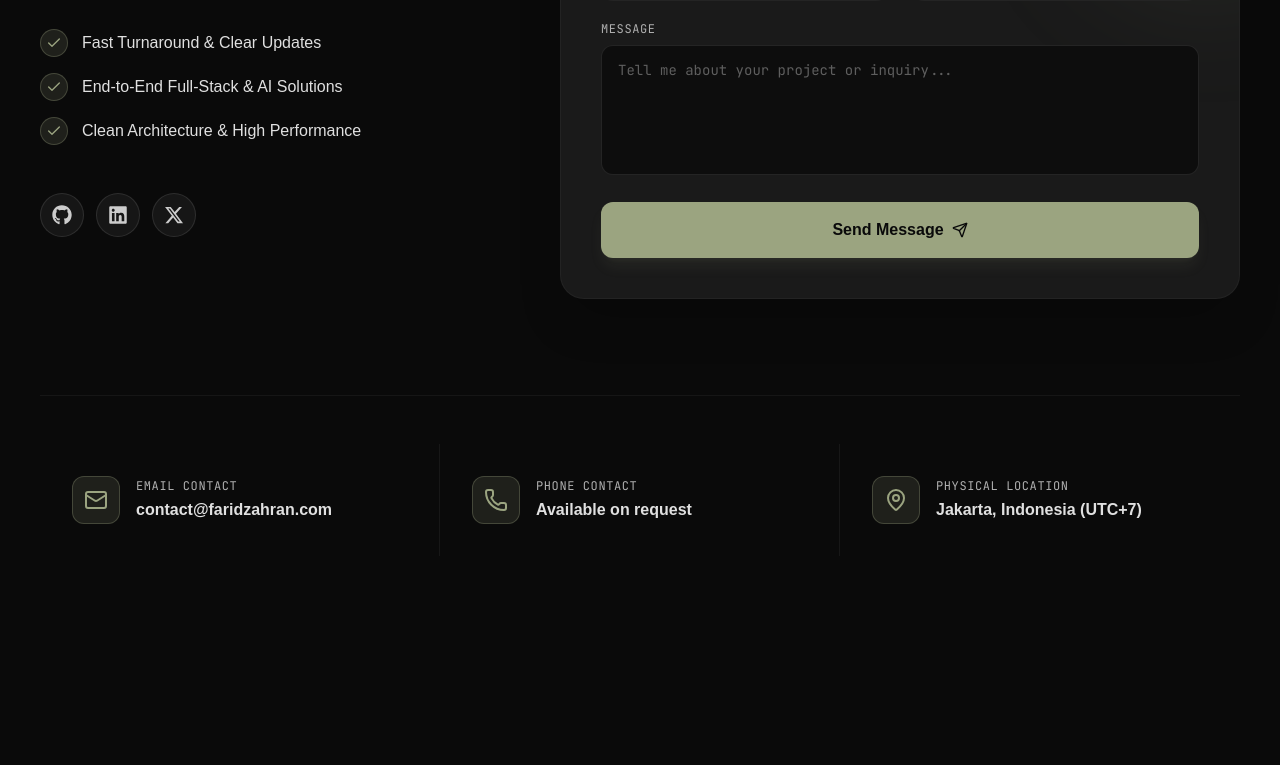
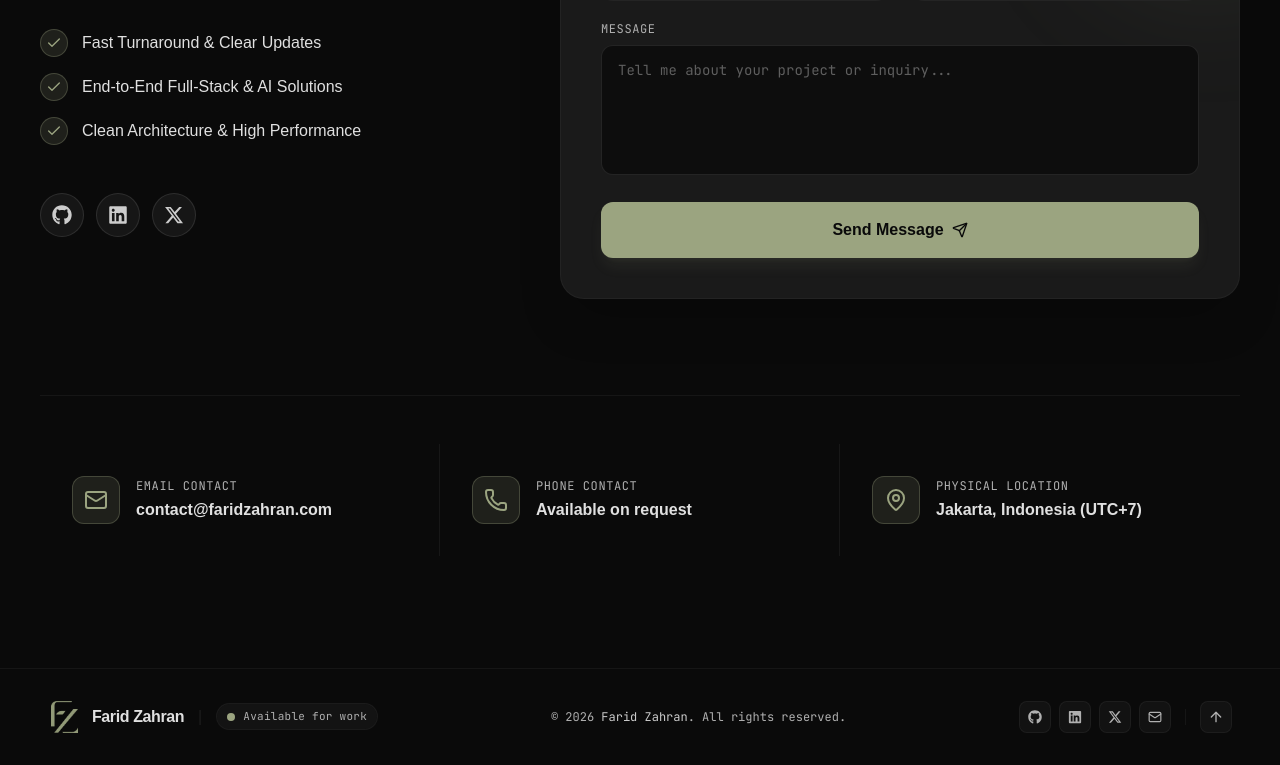
Before and after one commit to HOSEKI7/farid-zahran, a Next.js app: page / in a window 1280 px wide. Shown: the part 6897-7662 px from the top of the page. Before the commit the page ends 7565 px from the top, so only its background shows below. Built offline with nearby package versions, Linux system fonts and the light colour scheme.

Commit message:
feat(ui): add clean thin professional portfolio footer

```diff
--- a/src/app/layout.tsx
+++ b/src/app/layout.tsx
@@ -2,6 +2,7 @@ import type { Metadata } from "next";
 import { Geist, Geist_Mono, JetBrains_Mono } from "next/font/google";
 import "./globals.css";
 import { Navbar } from "@/components/layout/navbar";
+import { Footer } from "@/components/layout/footer";
 
 const geistSans = Geist({
   variable: "--font-geist-sans",
@@ -41,6 +42,7 @@ export default function RootLayout({
       <body className={`bg-background text-foreground font-[Arial,sans-serif] antialiased min-h-screen ${jetbrainsMono.variable}`}>
         <Navbar />
         {children}
+        <Footer />
       </body>
     </html>
   );
--- /dev/null
+++ b/src/components/layout/footer.tsx
@@ -0,0 +1,129 @@
+"use client";
+
+import React from "react";
+import Image from "next/image";
+import logo from "@/assets/images/logo.webp";
+import { FaGithub, FaLinkedin, FaXTwitter } from "react-icons/fa6";
+import { Mail, ArrowUp } from "lucide-react";
+
+export function Footer() {
+  const currentYear = new Date().getFullYear();
+
+  const scrollToTop = () => {
+    window.scrollTo({
+      top: 0,
+      behavior: "smooth",
+    });
+  };
+
+  return (
+    <footer className="w-full border-t border-border/40 bg-background text-foreground py-6 md:py-8 relative z-10">
+      <div className="w-full px-4 sm:px-8 lg:px-12">
+        <div className="flex flex-col md:flex-row items-center justify-between gap-6 md:gap-4">
+
+          {/* Left Column: Logo, Brand Name & Availability Status */}
+          <div className="flex items-center gap-3.5">
+            <a
+              href="#hero"
+              onClick={(e) => {
+                e.preventDefault();
+                scrollToTop();
+              }}
+              className="flex items-center gap-3 group"
+              aria-label="Farid Zahran Home"
+            >
+              <Image
+                src={logo}
+                alt="Farid Zahran Logo"
+                width={32}
+                height={32}
+                className="w-8 h-8 object-contain group-hover:scale-105 transition-transform"
+                unoptimized
+              />
+              <span className="font-bold text-base tracking-tight text-foreground group-hover:text-accent transition-colors">
+                Farid Zahran
+              </span>
+            </a>
+
+            <span className="hidden sm:inline-block text-border/60">|</span>
+
+            {/* Live Availability Status Indicator */}
+            <div className="flex items-center gap-2 px-2.5 py-1 rounded-full bg-card/60 border border-border/40">
+              <span className="relative flex h-2 w-2">
+                <span className="animate-ping absolute inline-flex h-full w-full rounded-full bg-accent opacity-75"></span>
+                <span className="relative inline-flex rounded-full h-2 w-2 bg-accent"></span>
+              </span>
+              <span className="font-mono text-[11px] text-muted tracking-wide">
+                Available for work
+              </span>
+            </div>
+          </div>
+
+          {/* Center Column: Copyright Notice */}
+          <div className="text-center">
+            <p className="font-mono text-xs text-muted">
+              © {currentYear}{" "}
+              <span className="text-secondary font-medium">Farid Zahran</span>. All rights reserved.
+            </p>
+          </div>
+
+          {/* Right Column: Social Media Icons & Back to Top */}
+          <div className="flex items-center gap-3">
+            <div className="flex items-center gap-2">
+              <a
+                href="https://github.com/faridzahran"
+                target="_blank"
+                rel="noopener noreferrer"
+                aria-label="GitHub Profile"
+                className="w-8 h-8 rounded-lg border border-border/50 bg-card/50 flex items-center justify-center text-muted hover:text-foreground hover:border-accent/40 hover:bg-accent/10 transition-all group"
+              >
+                <FaGithub className="w-3.5 h-3.5 group-hover:scale-110 transition-transform" />
+              </a>
+
+              <a
+                href="https://linkedin.com/in/faridzahran"
+                target="_blank"
+                rel="noopener noreferrer"
+                aria-label="LinkedIn Profile"
+                className="w-8 h-8 rounded-lg border border-border/50 bg-card/50 flex items-center justify-center text-muted hover:text-foreground hover:border-accent/40 hover:bg-accent/10 transition-all group"
+              >
+                <FaLinkedin className="w-3.5 h-3.5 group-hover:scale-110 transition-transform" />
+              </a>
+
+              <a
+                href="https://x.com/faridzahran"
+                target="_blank"
+                rel="noopener noreferrer"
+                aria-label="X (Twitter) Profile"
+                className="w-8 h-8 rounded-lg border border-border/50 bg-card/50 flex items-center justify-center text-muted hover:text-foreground hover:border-accent/40 hover:bg-accent/10 transition-all group"
+              >
+                <FaXTwitter className="w-3.5 h-3.5 group-hover:scale-110 transition-transform" />
+              </a>
+
+              <a
+                href="mailto:contact@faridzahran.com"
+                aria-label="Send Email"
+                className="w-8 h-8 rounded-lg border border-border/50 bg-card/50 flex items-center justify-center text-muted hover:text-foreground hover:border-accent/40 hover:bg-accent/10 transition-all group"
+              >
+                <Mail className="w-3.5 h-3.5 group-hover:scale-110 transition-transform" />
+              </a>
+            </div>
+
+            <div className="h-4 w-[1px] bg-border/40 mx-0.5" />
+
+            {/* Back To Top Scroll Button */}
+            <button
+              onClick={scrollToTop}
+              aria-label="Scroll back to top"
+              title="Back to top"
+              className="w-8 h-8 rounded-lg border border-border/50 bg-card/50 flex items-center justify-center text-muted hover:text-accent hover:border-accent/50 hover:bg-accent/10 transition-all group cursor-pointer"
+            >
+              <ArrowUp className="w-4 h-4 group-hover:-translate-y-0.5 transition-transform" />
+            </button>
+          </div>
+
+        </div>
+      </div>
+    </footer>
+  );
+}
```
